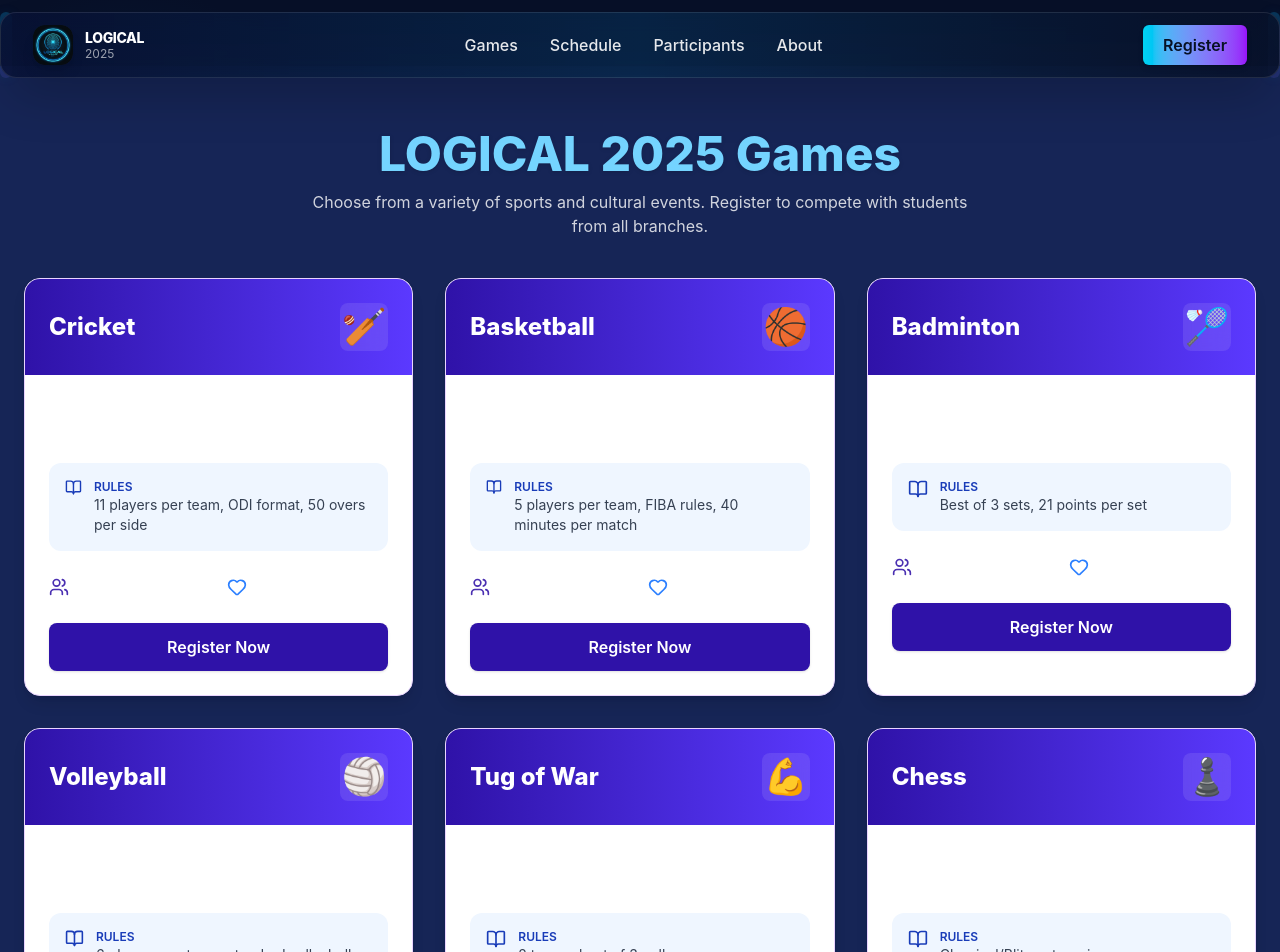
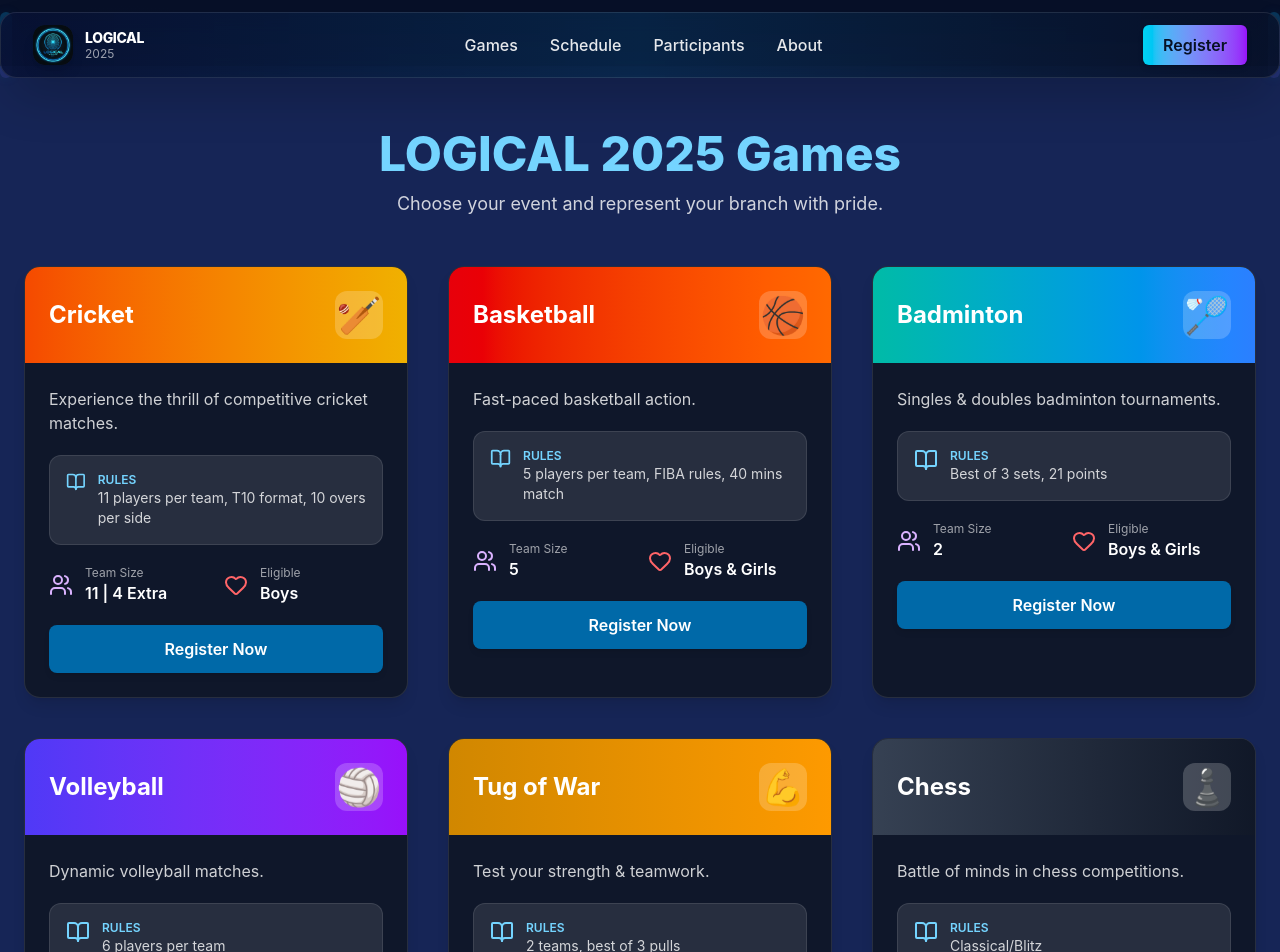
Before and after one commit to Mdamanatansari7/client-frontend, a React (Vite) app: page /games in a window 1280 px wide. Shown: the top 952 px of the page. Built offline with nearby package versions, Linux system fonts and the light colour scheme.

Commit message:
gamecard

```diff
--- a/src/components/About.jsx
+++ b/src/components/About.jsx
@@ -15,22 +15,24 @@ const allCoordinators = [
     phone: "8210469486",
     img: "../../image/nishchy.jpeg",
   },
+
+  {
+    id: 3,
+    name: "Mou Samaddar",
+    gender: "girl",
+    roles: ["Overall"],
+    phone: "9142937158",
+    img: "../../image/]mou3.jpeg",
+  },
   {
     id: 2,
-    name: "Satya Prakash Kumar",
+    name: "Satya Prakash Kumar (Prince)",
     gender: "boy",
     roles: ["Overall"],
     phone: "6202412743",
     img: "../../image/prince1.png",
   },
-  {
-    id: 3,
-    name: "Mou Samaddar",
-    gender: "girl",
-    roles: ["Overall", "Basketball"],
-    phone: "9142937158",
-    img: "../../image/]mou3.jpeg",
-  },
+
   {
     id: 4,
     name: "Rahul Kumar Dangi",
@@ -195,7 +197,7 @@ const allCoordinators = [
     id: 24,
     name: "Aditi Priya",
     gender: "girl",
-    roles: ["Volleyball"],
+    roles: ["Volleyball","Finance"],
     phone: "8102100356",
     img: "../../image/Aditi.jpg",
   },
@@ -275,7 +277,7 @@ const allCoordinators = [
     id: 34,
     name: "Sakshi Kumari",
     gender: "girl",
-    roles: ["Finance", "Mehndi"],
+    roles: [ "Mehndi"],
     phone: "8102086869",
     img: "../../image/sakchi.jpeg",
   },
--- a/src/components/Games/Game.jsx
+++ b/src/components/Games/Game.jsx
@@ -4,187 +4,138 @@ import { Users, BookOpen, Heart } from "lucide-react";
 import { Link } from "react-router-dom";
 import Footer from "../footer";
 
-/**
- * Tailwind required.
- */
-
 export default function GameCard() {
   const games = [
-    {
-      id: 1,
-      name: "Cricket",
-      emoji: "🏏",
-      description: "Experience the thrill of competitive cricket matches.",
-      rules: "11 players per team, ODI format, 50 overs per side",
-      teamSize: "11",
-      genderEligibility: "Boys",
-    },
-    {
-      id: 2,
-      name: "Basketball",
-      emoji: "🏀",
-      description:
-        "Fast-paced basketball action with skilled players from all branches.",
-      rules: "5 players per team, FIBA rules, 40 minutes per match",
-      teamSize: "5",
-      genderEligibility: "Boys and Girls",
-    },
-    {
-      id: 3,
-      name: "Badminton",
-      emoji: "🏸",
-      description: "Competitive singles and doubles badminton tournaments.",
-      rules: "Best of 3 sets, 21 points per set",
-      teamSize: "2",
-      genderEligibility: "Boys and Girls",
-    },
-    {
-      id: 4,
-      name: "Volleyball",
-      emoji: "🏐",
-      description: "Dynamic volleyball matches with exciting rallies.",
-      rules: "6 players per team, standard volleyball rules",
-      teamSize: "6",
-      genderEligibility: "Boys and Girls",
-    },
-    {
-      id: 5,
-      name: "Tug of War",
-      emoji: "💪",
-      description: "Test your strength and teamwork in this classic event.",
-      rules: "2 teams, best of 3 pulls",
-      teamSize: "10",
-      genderEligibility: "Boys",
-    },
-    {
-      id: 6,
-      name: "Chess",
-      emoji: "♟️",
-      description: "Battle of minds in strategic chess competitions.",
-      rules: "Classical/Blitz categories",
-      teamSize: "1",
-      genderEligibility: "Boys and Girls",
-    },
-    {
-      id: 7,
-      name: "Rangoli",
-      emoji: "🎨",
-      description:
-        "Creative Rangoli making competition showcasing culture & design.",
-      rules: "2 players per team",
-      teamSize: "2",
-      genderEligibility: "Girls",
-    },
-    {
-      id: 8,
-      name: "Carrom",
-      emoji: "🎯",
-      description: "Classic carrom matches — singles and doubles.",
-      rules: "2 players (singles) / 4 players (doubles)",
-      teamSize: "2",
-      genderEligibility: "Boys",
-    },
-    {
-      id: 9,
-      name: "Face Painting",
-      emoji: "🖌️",
-      description: "Expressive face-painting competition.",
-      rules: "2 players per team",
-      teamSize: "2",
-      genderEligibility: "Girls",
-    },
+    { id: 1, name: "Cricket", emoji: "🏏", description: "Experience the thrill of competitive cricket matches.", rules: "11 players per team, T10 format, 10 overs per side", teamSize: "11 | 4 Extra", genderEligibility: "Boys", color: "from-orange-600 to-yellow-500" },
+    { id: 2, name: "Basketball", emoji: "🏀", description: "Fast-paced basketball action.", rules: "5 players per team, FIBA rules, 40 mins match", teamSize: "5", genderEligibility: "Boys & Girls", color: "from-red-600 to-orange-500" },
+    { id: 3, name: "Badminton", emoji: "🏸", description: "Singles & doubles badminton tournaments.", rules: "Best of 3 sets, 21 points", teamSize: "2", genderEligibility: "Boys & Girls", color: "from-teal-500 to-blue-500" },
+    { id: 4, name: "Volleyball", emoji: "🏐", description: "Dynamic volleyball matches.", rules: "6 players per team", teamSize: "6", genderEligibility: "Boys & Girls", color: "from-indigo-600 to-purple-600" },
+    { id: 5, name: "Tug of War", emoji: "💪", description: "Test your strength & teamwork.", rules: "2 teams, best of 3 pulls", teamSize: "10", genderEligibility: "Boys", color: "from-yellow-600 to-amber-500" },
+    { id: 6, name: "Chess", emoji: "♟️", description: "Battle of minds in chess competitions.", rules: "Classical/Blitz", teamSize: "1", genderEligibility: "Boys & Girls", color: "from-gray-700 to-gray-900" },
+    { id: 7, name: "Rangoli", emoji: "🎨", description: "Creative rangoli making event.", rules: "2 players per team", teamSize: "2", genderEligibility: "Girls", color: "from-pink-500 to-rose-500" },
+    { id: 8, name: "Carrom", emoji: "🎯", description: "Classic carrom – singles & doubles.", rules: "Singles/Doubles", teamSize: "2", genderEligibility: "Boys", color: "from-amber-700 to-yellow-600" },
+    { id: 9, name: "Face Painting", emoji: "🖌️", description: "Express your creativity through painting.", rules: "2 players per team", teamSize: "2", genderEligibility: "Girls", color: "from-fuchsia-600 to-pink-500" },
+    { id: 10, name: "Football", emoji: "⚽", description: "Competitive football tournament.", rules: "11 players per team", teamSize: "11 | 4 Extra", genderEligibility: "Boys", color: "from-green-600 to-emerald-500" },
+    { id: 11, name: "Athletics", emoji: "🏃‍♂️", description: "Track and field athletic events.", rules: "6 players", teamSize: "6", genderEligibility: "Boys", color: "from-blue-600 to-sky-500" },
+    { id: 12, name: "Mehndi", emoji: "🌿", description: "Traditional Mehndi competition.", rules: "2 players per team", teamSize: "2", genderEligibility: "Girls", color: "from-rose-600 to-red-500" },
+    { id: 13, name: "Shot Put", emoji: "🥇", description: "Strength-based shot put competition.", rules: "2 players per team", teamSize: "2", genderEligibility: "Boys", color: "from-slate-600 to-gray-700" },
   ];
 
   return (
     <>
       <div
-        className="
-          bg-blue-950 // ***सुधार: बैकग्राउंड ब्लू किया गया***
-          py-16
-        "
+        className="bg-blue-950 py-16"
+        style={{ scrollBehavior: "smooth" }} // smooth scroll for anchors/navigation
       >
         <style>{`
+          /* entrance animation for cards (staggered via inline style) */
+          @keyframes cardIn {
+            from { opacity: 0; transform: translateY(10px) scale(0.995); }
+            to   { opacity: 1; transform: translateY(0) scale(1); }
+          }
+
           @keyframes bob {
-            0% { transform: translateY(0px); }
+            0% { transform: translateY(0); }
             50% { transform: translateY(-6px); }
-            100% { transform: translateY(0px); }
+            100% { transform: translateY(0); }
           }
+
           .emoji-bob { animation: bob 3s ease-in-out infinite; }
+
+          /* Respect reduced motion preferences */
+          @media (prefers-reduced-motion: reduce) {
+            .emoji-bob { animation: none !important; }
+            .card-animated { animation: none !important; }
+            * { scroll-behavior: auto !important; }
+          }
         `}</style>
 
         <div className="max-w-7xl mx-auto px-6">
-          <div className="text-center mb-10">
-            {/* ***सुधार: हेडिंग का टेक्स्ट कलर बदला गया*** */}
-            <h2 className="text-4xl md:text-5xl font-extrabold text-sky-300 drop-shadow">
+          <div className="text-center mb-12">
+            <h2 className="text-5xl font-extrabold text-sky-300">
               LOGICAL 2025 Games
             </h2>
-            {/* ***सुधार: पैराग्राफ का टेक्स्ट कलर बदला गया*** */}
-            <p className="mt-3 text-white/80 max-w-2xl mx-auto">
-              Choose from a variety of sports and cultural events. Register to
-              compete with students from all branches.
+            <p className="mt-3 text-white/80 text-lg">
+              Choose your event and represent your branch with pride.
             </p>
           </div>
 
-          <div className="grid grid-cols-1 sm:grid-cols-2 lg:grid-cols-3 gap-8">
-            {games.map((game) => (
+          {/* CARDS */}
+          <div className="grid grid-cols-1 sm:grid-cols-2 lg:grid-cols-3 gap-10">
+            {games.map((game, i) => (
               <article
                 key={game.id}
-                className="group bg-white rounded-2xl overflow-hidden border border-purple-200 shadow-lg hover:shadow-2xl transform hover:-translate-y-2 transition-all"
+                className="
+                  card-animated bg-[#0f172a] rounded-2xl overflow-hidden border border-white/10
+                  shadow-lg transition-transform transition-shadow duration-300 ease-out
+                  hover:shadow-2xl hover:-translate-y-2 focus-within:-translate-y-2
+                  focus:outline-none
+                "
+                // stagger entrance
+                style={{
+                  animationName: "cardIn",
+                  animationDuration: "420ms",
+                  animationTimingFunction: "cubic-bezier(.16,.84,.44,1)",
+                  animationFillMode: "forwards",
+                  animationDelay: `${i * 70}ms`,
+                  opacity: 0,
+                  willChange: "transform, opacity",
+                }}
+                tabIndex={0} // make focusable so keyboard users also see smooth focus transform
               >
-                <div className="flex items-center justify-between p-6 bg-gradient-to-r from-[#2f12a8] to-[#5b39ff]">
-                  <h3 className="text-white text-2xl font-extrabold">
+                {/* HEADER */}
+                <div
+                  className={`p-6 bg-gradient-to-r ${game.color} flex justify-between items-center`}
+                >
+                  <h3 className="text-white text-2xl font-bold">
                     {game.name}
                   </h3>
-                  <div className="text-4xl w-12 h-12 flex items-center justify-center rounded-lg bg-white/10 backdrop-blur-sm">
+                  <div
+                    className="text-4xl w-12 h-12 flex items-center justify-center bg-white/20 rounded-xl"
+                    aria-hidden="true"
+                  >
                     <span className="emoji-bob">{game.emoji}</span>
                   </div>
                 </div>
 
-                <div className="p-6 space-y-4">
-                  {/* ***सुधार: डिस्क्रिप्शन का टेक्स्ट कलर बदला गया*** */}
-                  <p className="text-white/90">{game.description}</p>
+                {/* BODY */}
+                <div className="p-6 text-white space-y-5">
+                  <p className="text-white/80">{game.description}</p>
 
-                  <div className="bg-blue-50 p-4 rounded-xl">
+                  <div className="bg-white/10 p-4 rounded-xl border border-white/10">
                     <div className="flex items-start gap-3">
-                      <BookOpen size={20} className="text-blue-800" />
+                      <BookOpen className="text-sky-300" />
                       <div>
-                        <p className="text-xs font-semibold text-blue-800 uppercase">
+                        <p className="text-xs font-semibold text-sky-300 uppercase">
                           Rules
                         </p>
-                        <p className="text-sm text-gray-700">{game.rules}</p>
+                        <p className="text-sm text-white/80">{game.rules}</p>
                       </div>
                     </div>
                   </div>
 
                   <div className="grid grid-cols-2 gap-4">
                     <div className="flex items-center gap-3">
-                      <Users size={20} className="text-[#4a2fb1]" />
+                      <Users className="text-purple-300" />
                       <div>
-                        {/* ***सुधार: टेक्स्ट कलर बदला गया*** */}
-                        <p className="text-xs text-white/70">Team Size</p>
-                        {/* ***सुधार: टेक्स्ट कलर बदला गया*** */}
-                        <p className="font-semibold text-white">
-                          {game.teamSize} players
-                        </p>
+                        <p className="text-xs text-white/60">Team Size</p>
+                        <p className="font-semibold">{game.teamSize}</p>
                       </div>
                     </div>
 
                     <div className="flex items-center gap-3">
-                      <Heart size={20} className="text-blue-500" />
+                      <Heart className="text-red-400" />
                       <div>
-                        {/* ***सुधार: टेक्स्ट कलर बदला गया*** */}
-                        <p className="text-xs text-white/70">Eligible</p>
-                        {/* ***सुधार: टेक्स्ट कलर बदला गया*** */}
-                        <p className="font-semibold text-white">
-                          {game.genderEligibility}
-                        </p>
+                        <p className="text-xs text-white/60">Eligible</p>
+                        <p className="font-semibold">{game.genderEligibility}</p>
                       </div>
                     </div>
                   </div>
 
                   <Link
                     to="/register"
-                    className="block mt-2 bg-[#2f12a8] text-white font-semibold py-3 rounded-lg text-center shadow hover:scale-105 transition"
+                    className="block bg-sky-700 hover:bg-sky-600 active:scale-98 transform-gpu text-white font-semibold py-3 rounded-lg text-center transition-all duration-200 shadow-md"
+                    aria-label={`Register for ${game.name}`}
                   >
                     Register Now
                   </Link>
```
